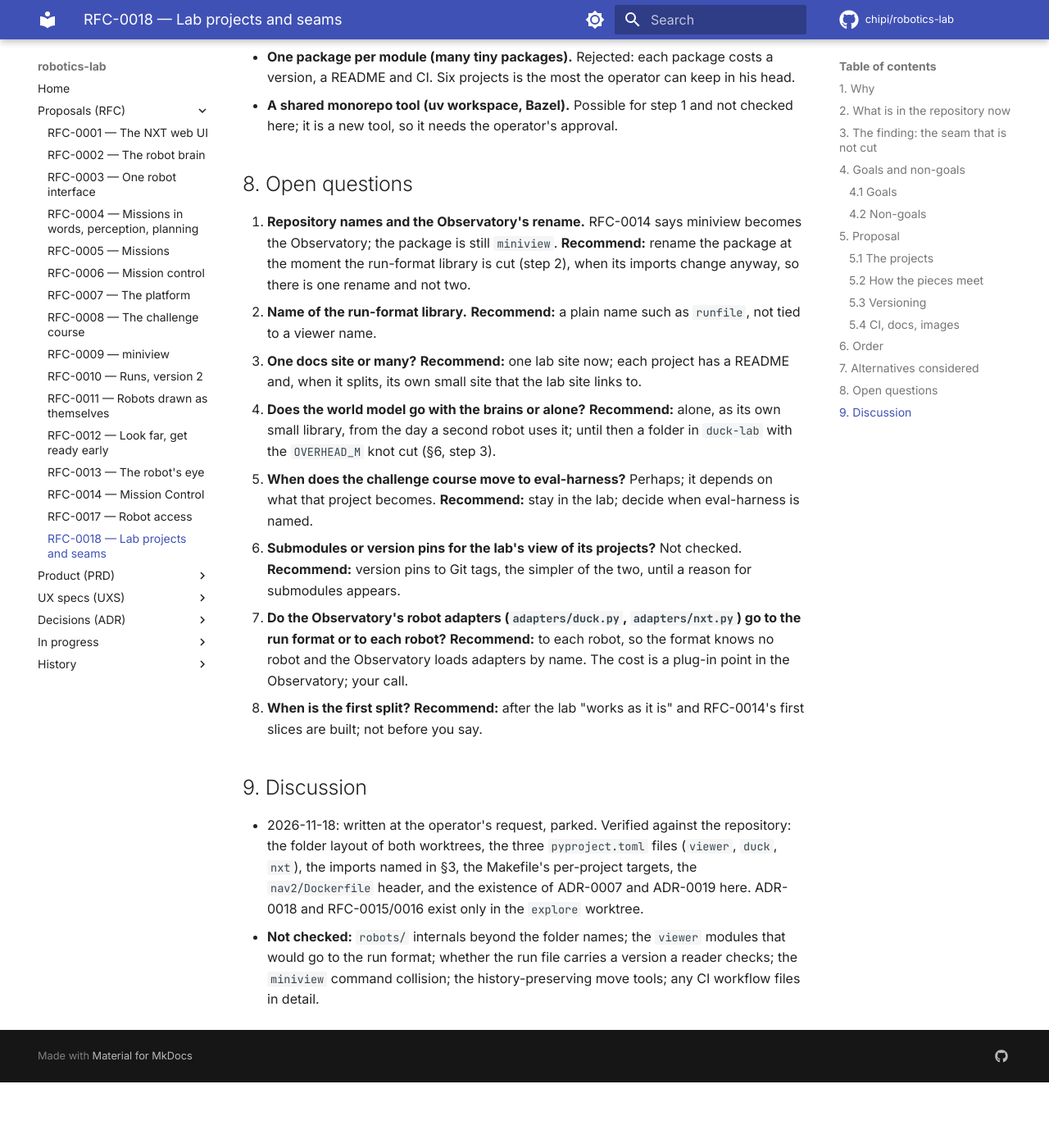
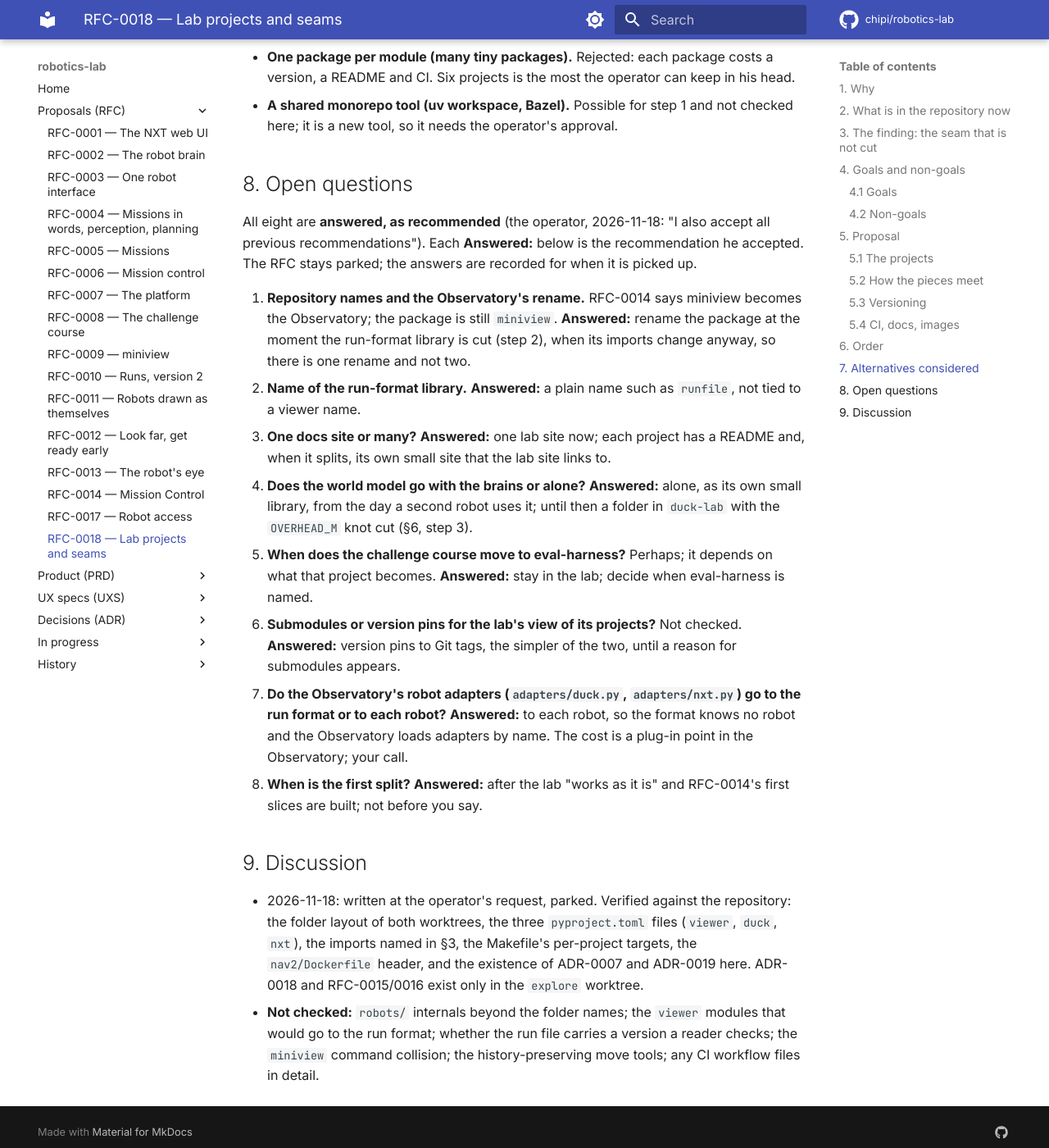
Before and after one commit to chipi/robotics-lab, an MkDocs documentation site: the page built from docs/rfc/RFC-0018-lab-projects-and-seams.md, in a window 1280 px wide and 1400 px high, scrolled down 7240 px. Shown: the whole window at 82% size. Built offline with MkDocs 1.6.1 and Material for MkDocs 9.7.7, drawn with Linux system fonts in a browser that asks for light colours; comment, search, counter and statistics services are not loaded; before the commit the page ends 8560 px from its top, so only the background shows below that.

Commit message:
RFC-0018: the eight open questions answered as recommended (the operator, 2026-11-18)
Co-Authored-By: Claude Opus 5.5 <noreply@anthropic.com>
Claude-Session: https://claude.ai/code/session_01DJqN6uAf3JMxzKiugKhYEb

```diff
--- a/docs/rfc/RFC-0018-lab-projects-and-seams.md
+++ b/docs/rfc/RFC-0018-lab-projects-and-seams.md
@@ -204,25 +204,29 @@ to eval-harness; anything that needs the gate built first (RFC-0017 is proposed)
 
 ## 8. Open questions
 
+All eight are **answered, as recommended** (the operator, 2026-11-18: "I also accept all previous
+recommendations"). Each **Answered:** below is the recommendation he accepted. The RFC stays
+parked; the answers are recorded for when it is picked up.
+
 1. **Repository names and the Observatory's rename.** RFC-0014 says miniview becomes the
-   Observatory; the package is still `miniview`. **Recommend:** rename the package at the moment
+   Observatory; the package is still `miniview`. **Answered:** rename the package at the moment
    the run-format library is cut (step 2), when its imports change anyway, so there is one rename and
    not two.
-2. **Name of the run-format library.** **Recommend:** a plain name such as `runfile`, not tied to
+2. **Name of the run-format library.** **Answered:** a plain name such as `runfile`, not tied to
    a viewer name.
-3. **One docs site or many?** **Recommend:** one lab site now; each project has a README and, when
+3. **One docs site or many?** **Answered:** one lab site now; each project has a README and, when
    it splits, its own small site that the lab site links to.
-4. **Does the world model go with the brains or alone?** **Recommend:** alone, as its own small
+4. **Does the world model go with the brains or alone?** **Answered:** alone, as its own small
    library, from the day a second robot uses it; until then a folder in `duck-lab` with the
    `OVERHEAD_M` knot cut (§6, step 3).
 5. **When does the challenge course move to eval-harness?** Perhaps; it depends on what that
-   project becomes. **Recommend:** stay in the lab; decide when eval-harness is named.
-6. **Submodules or version pins for the lab's view of its projects?** Not checked. **Recommend:**
+   project becomes. **Answered:** stay in the lab; decide when eval-harness is named.
+6. **Submodules or version pins for the lab's view of its projects?** Not checked. **Answered:**
    version pins to Git tags, the simpler of the two, until a reason for submodules appears.
 7. **Do the Observatory's robot adapters (`adapters/duck.py`, `adapters/nxt.py`) go to the run
-   format or to each robot?** **Recommend:** to each robot, so the format knows no robot and the
+   format or to each robot?** **Answered:** to each robot, so the format knows no robot and the
    Observatory loads adapters by name. The cost is a plug-in point in the Observatory; your call.
-8. **When is the first split?** **Recommend:** after the lab "works as it is" and RFC-0014's first
+8. **When is the first split?** **Answered:** after the lab "works as it is" and RFC-0014's first
    slices are built; not before you say.
 
 ## 9. Discussion
```
